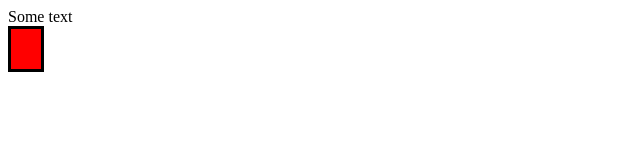
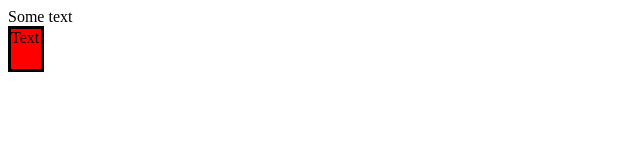
Before and after one commit to Chistikov/git_test, a plain HTML site: page index.html in a window 1280 px wide. Shown: the full height of the page, 0-640 px from the left. Drawn offline with Linux system fonts and the light colour scheme.

Commit message:
Added text into block

```diff
--- a/index.html
+++ b/index.html
@@ -8,6 +8,6 @@
   </head>
   <body>
     <div>Some text</div>
-    <div class="block"></div>
+    <div class="block">Text</div>
   </body>
 </html>
```
